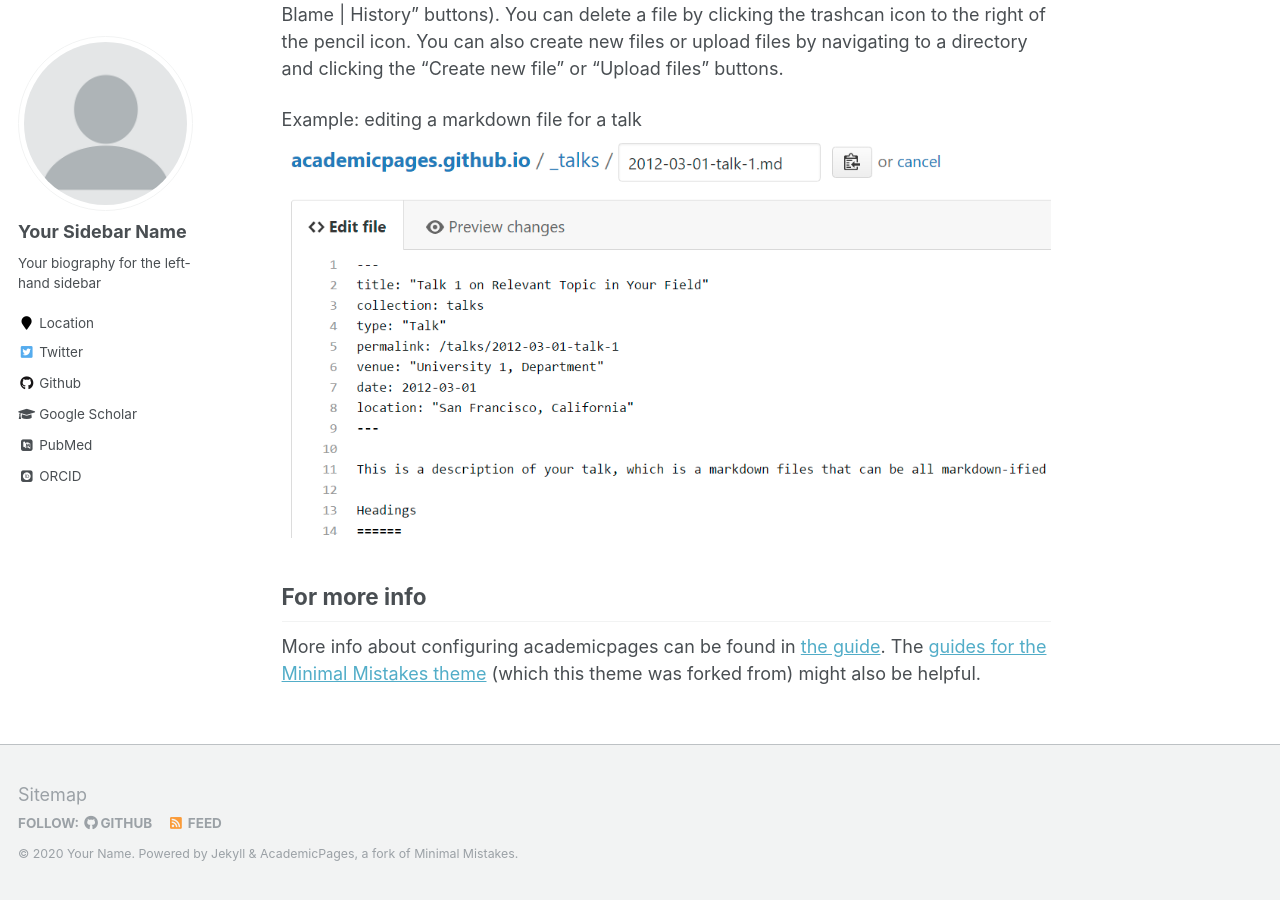
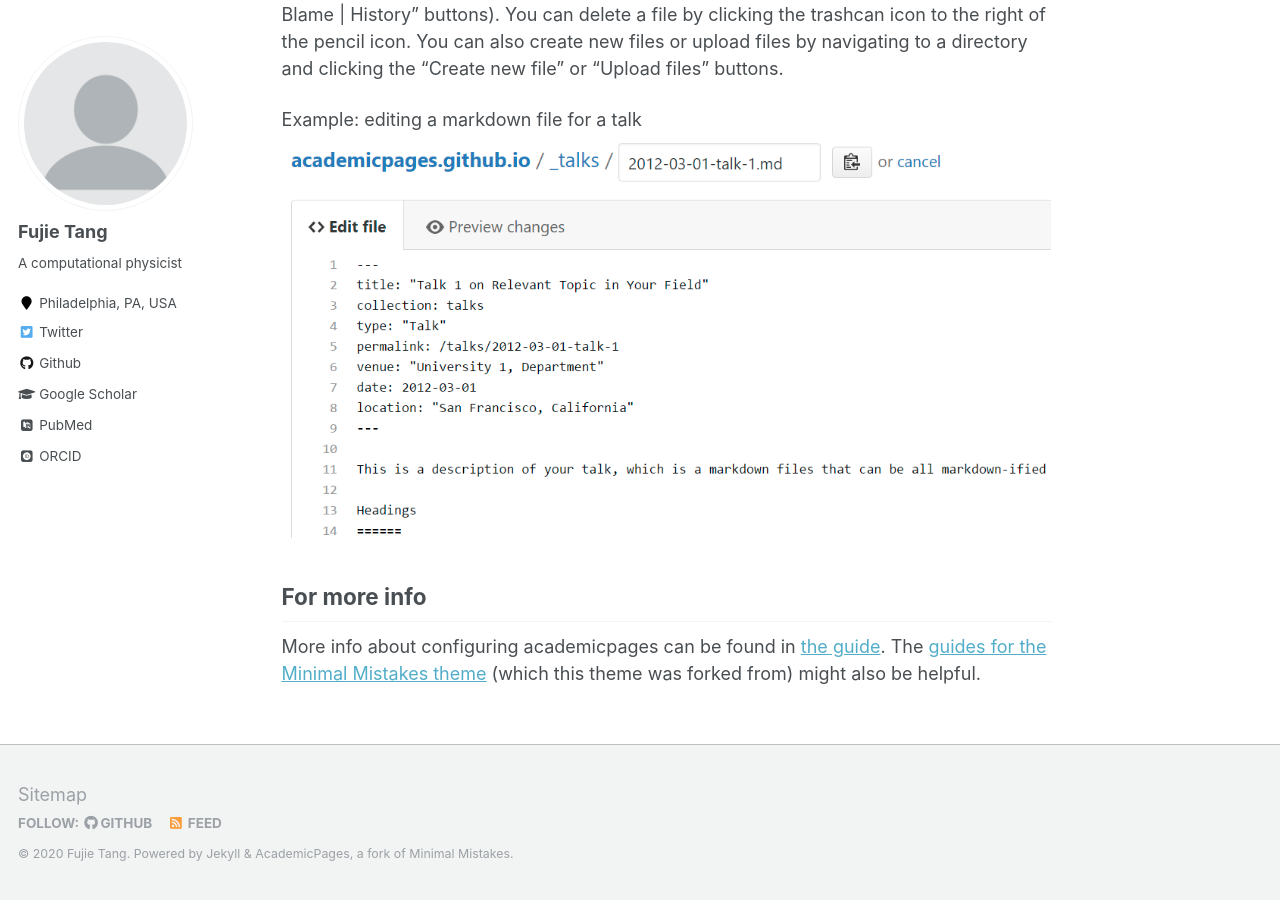
Before and after one commit to fujiepku/fujiepku.github.io, a Jekyll site: the page built from _pages/about.md, in a window 1280 px wide and 900 px high, scrolled down 2463 px. Built offline with Jekyll 4.4.1, drawn with Linux system fonts in a browser that asks for light colours; some web fonts are replaced; some of the changed text lies outside the part shown.

Commit message:
Update _config.yml

```diff
--- a/_config.yml
+++ b/_config.yml
@@ -7,13 +7,13 @@
 
 # Site Settings
 locale                   : "en-US"
-title                    : "Your Name / Site Title"
+title                    : "Fujie Tang"
 title_separator          : "-"
-name                     : &name "Your Name"
+name                     : &name "Fujie Tang"
 description              : &description "personal description"
-url                      : https://academicpages.github.io # the base hostname & protocol for your site e.g. "https://mmistakes.github.io"
+url                      : https://fujiepku.github.io # the base hostname & protocol for your site e.g. "https://mmistakes.github.io"
 baseurl                  : "" # the subpath of your site, e.g. "/blog"
-repository               : "academicpages/academicpages.github.io"
+repository               : "fujiepku/fujiepku.github.io"
 teaser                   :  # filename of teaser fallback teaser image placed in /images/, .e.g. "500x300.png"
 breadcrumbs              : false # true, false (default)
 words_per_minute         : 160
@@ -80,13 +80,13 @@ analytics:
 
 # Site Author
 author:
-  name             : "Your Sidebar Name"
+  name             : "Fujie Tang"
   avatar           : "profile.png"
-  bio              : "Your biography for the left-hand sidebar"
-  location         : "Location"
+  bio              : "A computational physicist"
+  location         : "Philadelphia, PA, USA"
   employer         :
-  pubmed           : "https://www.ncbi.nlm.nih.gov/pubmed/?term=john+snow"
-  googlescholar    : "http://yourfullgooglescholarurl.com"
+  pubmed           : "https://www.ncbi.nlm.nih.gov/pubmed/?term=fujie+tang"
+  googlescholar    : "https://scholar.google.com/citations?user=-Rx1hiIAAAAJ&hl=en"
   email            :
   researchgate     :  # example: "https://www.researchgate.net/profile/yourprofile"
   uri              :
@@ -96,20 +96,20 @@ author:
   flickr           :
   facebook         :
   foursquare       :
-  github           : "academicpages"
+  github           : "fujiepku"
   google_plus      :
   keybase          :
   instagram        :
   impactstory      : #"https://profiles.impactstory.org/u/xxxx-xxxx-xxxx-xxxx"
   lastfm           :
   linkedin         :
-  orcid            : "http://orcid.org/yourorcidurl"
+  orcid            : "http://orcid.org/0000-0001-9761-5359"
   pinterest        :
   soundcloud       :
   stackoverflow    : # http://stackoverflow.com/users/123456/username
   steam            :
   tumblr           :
-  twitter          : "replacethistwitterhandle"
+  twitter          : "fujiepku"
   vine             :
   weibo            :
   xing             :
```
